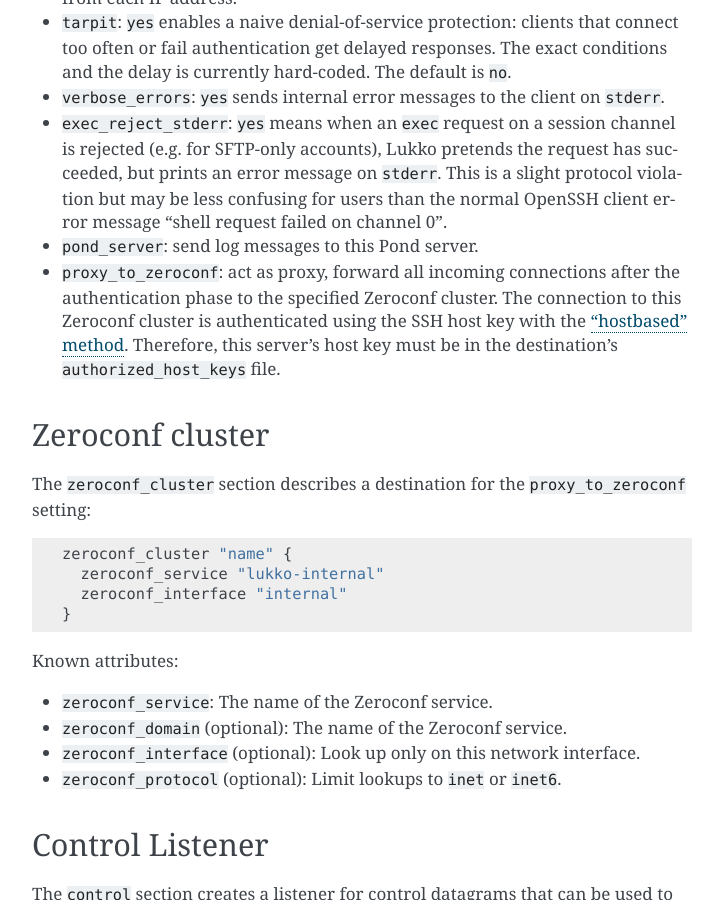
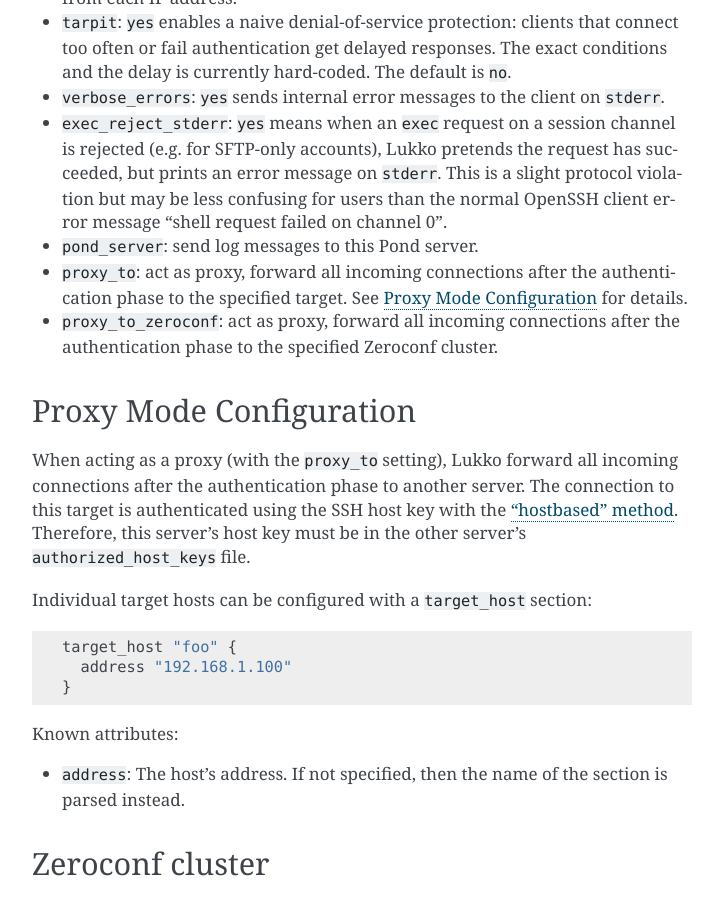
Before and after one commit to CM4all/lukko, a Sphinx documentation site: the page built from doc/index.rst, in a window 1280 px wide and 900 px high, scrolled down 1607 px. Shown: the whole window, without its empty margins (388-1111 px from the left). Built offline with Sphinx 7.4.7, drawn with Linux system fonts in a browser that asks for light colours; some of the changed text lies outside the part shown.

Commit message:
Config: add struct TargetHostConfig for "proxy_to"
Prepare for host key checks and start to unify "proxy_to" and
"proxy_to_zeroconf".

```diff
--- a/doc/index.rst
+++ b/doc/index.rst
@@ -107,12 +107,38 @@
 
 - ``pond_server``: send log messages to this Pond server.
 
+- ``proxy_to``: act as proxy, forward all incoming connections after
+  the authentication phase to the specified target.  See :ref:`proxy`
+  for details.
+
 - ``proxy_to_zeroconf``: act as proxy, forward all incoming
   connections after the authentication phase to the specified Zeroconf
-  cluster.  The connection to this Zeroconf cluster is authenticated
-  using the SSH host key with the :ref:`"hostbased" method
-  <hostbased>`.  Therefore, this server's host key must be in the
-  destination's ``authorized_host_keys`` file.
+  cluster.
+
+
+.. _proxy:
+
+Proxy Mode Configuration
+------------------------
+
+When acting as a proxy (with the ``proxy_to`` setting), Lukko forward
+all incoming connections after the authentication phase to another
+server.  The connection to this target is authenticated using the SSH
+host key with the :ref:`"hostbased" method <hostbased>`.  Therefore,
+this server's host key must be in the other server's
+``authorized_host_keys`` file.
+
+Individual target hosts can be configured with a ``target_host``
+section::
+
+  target_host "foo" {
+    address "192.168.1.100"
+  }
+
+Known attributes:
+
+- ``address``: The host's address.  If not specified, then the name of
+  the section is parsed instead.
 
 
 Zeroconf cluster
```
Also changed, not shown: 4 other files.
